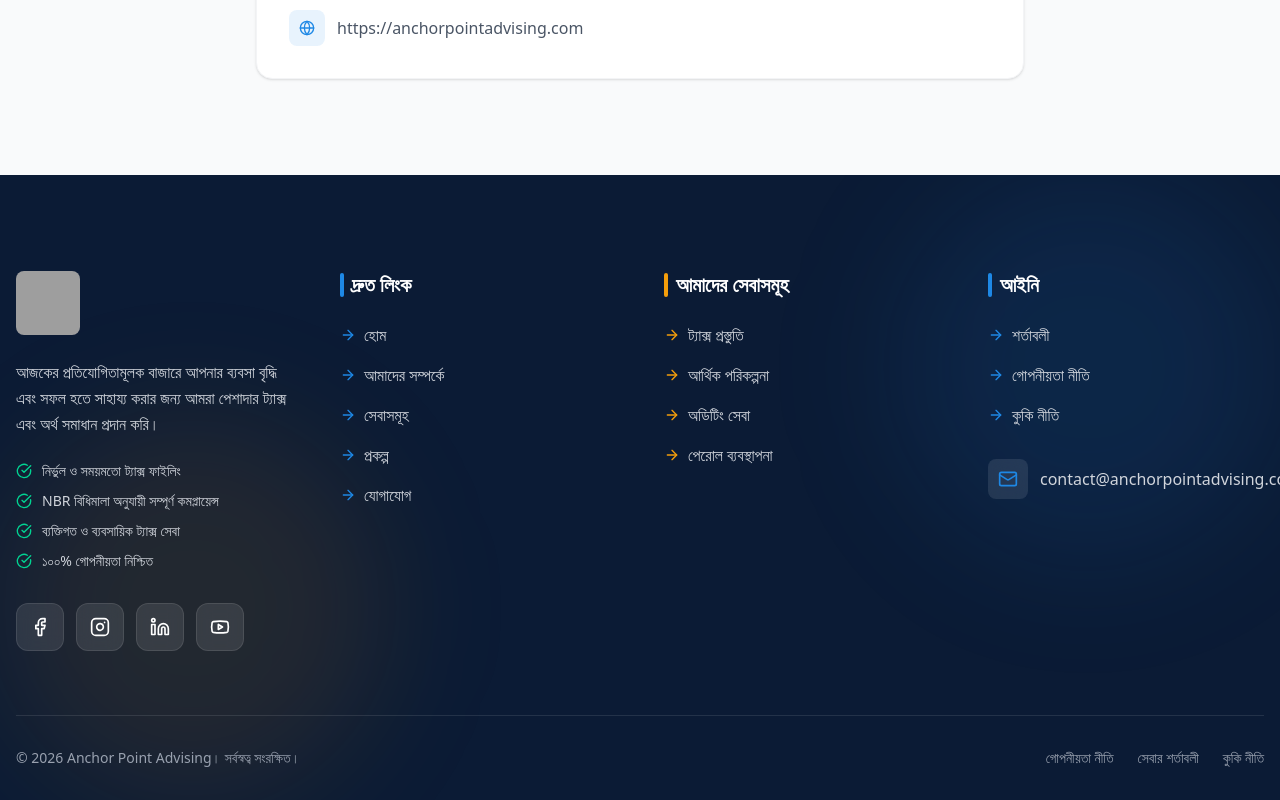
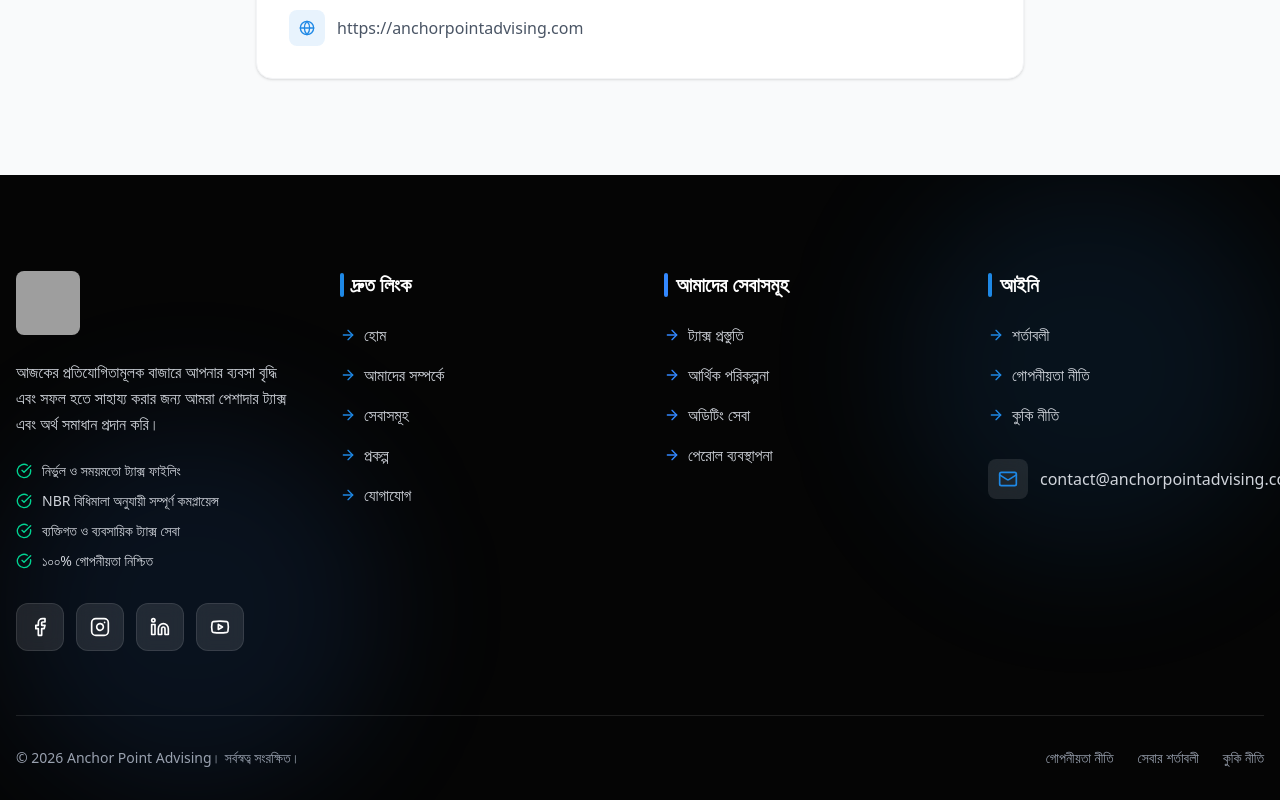
Before and after one commit to animeshkarmitun/anchorpoint-advising-website, a Next.js app: page /cookie-policy in a window 1280 px wide. Shown: the part 2578-3378 px from the top of the page. Built offline with nearby package versions, Linux system fonts and the light colour scheme; grey boxes are pictures that could not be loaded.

Commit message:
Apply branding color pattern: deep black primary, electric blue secondary, updated scrollbar and Team.tsx hardcoded colors

```diff
--- a/src/app/globals.css
+++ b/src/app/globals.css
@@ -1,11 +1,11 @@
 @import "tailwindcss";
 
 @theme {
-  --color-primary: #0B1B35;
-  --color-secondary: #1E88E5;
-  --color-accent: #F59E0B;
+  --color-primary: #050505;
+  --color-secondary: #1e88e5;
+  --color-accent: #3388FF;
   --color-background: #ffffff;
-  --color-foreground: #171717;
+  --color-foreground: #111111;
   --font-sans: var(--font-poppins), ui-sans-serif, system-ui, sans-serif;
 
 }
@@ -33,11 +33,11 @@ body {
 
   0%,
   100% {
-    box-shadow: 0 0 20px rgba(30, 136, 229, 0.3);
+    box-shadow: 0 0 20px rgba(0, 85, 255, 0.3);
   }
 
   50% {
-    box-shadow: 0 0 40px rgba(30, 136, 229, 0.6);
+    box-shadow: 0 0 40px rgba(0, 85, 255, 0.6);
   }
 }
 
@@ -70,16 +70,16 @@ html {
 
 /* Custom Scrollbar */
 ::-webkit-scrollbar {
-  width: 10px;
+  width: 6px;
 }
 
 ::-webkit-scrollbar-track {
-  background: #f1f1f1;
+  background: #f5f5f5;
 }
 
 ::-webkit-scrollbar-thumb {
-  background: #1E88E5;
-  border-radius: 5px;
+  background: #1e88e5;
+  border-radius: 10px;
 }
 
 ::-webkit-scrollbar-thumb:hover {
@@ -103,7 +103,7 @@ html {
 
 /* Text Gradient */
 .text-gradient {
-  background: linear-gradient(135deg, #1E88E5 0%, #F59E0B 100%);
+  background: linear-gradient(135deg, #0055FF 0%, #3388FF 100%);
   -webkit-background-clip: text;
   -webkit-text-fill-color: transparent;
   background-clip: text;
--- a/src/components/About.tsx
+++ b/src/components/About.tsx
@@ -109,7 +109,7 @@ export default function About() {
                                     transition={{ delay: index * 0.1 }}
                                     className="group flex items-start gap-4 p-4 rounded-2xl hover:bg-gray-50 transition-all cursor-pointer"
                                 >
-                                    <div className={`w-12 h-12 bg-gradient-to-br ${feature.color} rounded-xl flex items-center justify-center flex-shrink-0 group-hover:scale-110 transition-transform shadow-lg`}>
+                                    <div className={`w-12 h-12 bg-linear-to-br ${feature.color} rounded-xl flex items-center justify-center shrink-0 group-hover:scale-110 transition-transform shadow-lg`}>
                                         <div className="text-white">
                                             {feature.icon}
                                         </div>
--- a/src/components/CalendlyModal.tsx
+++ b/src/components/CalendlyModal.tsx
@@ -61,7 +61,7 @@ export default function CalendlyModal({ isOpen, onClose, calendlyUrl }: Calendly
     if (!isOpen) return null;
 
     return (
-        <div className="fixed inset-0 z-[100] flex items-center justify-center bg-black/50 backdrop-blur-sm">
+        <div className="fixed inset-0 z-100 flex items-center justify-center bg-black/50 backdrop-blur-sm">
             <div className="relative w-full max-w-4xl mx-4 bg-white rounded-2xl shadow-2xl overflow-hidden">
                 {/* Close Button */}
                 <button
@@ -74,7 +74,7 @@ export default function CalendlyModal({ isOpen, onClose, calendlyUrl }: Calendly
 
                 {/* Loading Indicator */}
                 {isLoading && (
-                    <div className="absolute inset-0 z-[5] flex flex-col items-center justify-center bg-white">
+                    <div className="absolute inset-0 z-5 flex flex-col items-center justify-center bg-white">
                         <LogoLoader text="Loading scheduler" size={72} />
                     </div>
                 )}
--- a/src/components/Team.tsx
+++ b/src/components/Team.tsx
@@ -24,7 +24,7 @@ export default function Team() {
             {/* Background Pattern */}
             <div className="absolute inset-0 opacity-5">
                 <div className="absolute inset-0" style={{
-                    backgroundImage: 'radial-gradient(circle at 2px 2px, #3B82F6 1px, transparent 0)',
+                    backgroundImage: 'radial-gradient(circle at 2px 2px, #0055FF 1px, transparent 0)',
                     backgroundSize: '40px 40px'
                 }} />
             </div>
@@ -48,7 +48,7 @@ export default function Team() {
                         whileInView={{ opacity: 1, y: 0 }}
                         viewport={{ once: true }}
                         transition={{ delay: 0.2 }}
-                        className="text-5xl md:text-6xl font-bold text-[#1E3A8A] mb-6"
+                        className="text-5xl md:text-6xl font-bold text-primary mb-6"
                     >
                         {t.title1}{" "}
                         <span className="text-secondary">
@@ -74,10 +74,10 @@ export default function Team() {
                             whileInView={{ opacity: 1, y: 0 }}
                             viewport={{ once: true }}
                             transition={{ delay: 0.4 }}
-                            className="mt-6 inline-flex items-center gap-2 px-6 py-3 bg-[#1E3A8A]/5 border border-[#1E3A8A]/10 rounded-full"
+                            className="mt-6 inline-flex items-center gap-2 px-6 py-3 bg-primary/5 border border-primary/10 rounded-full"
                         >
-                            <Shield className="w-5 h-5 text-[#F59E0B] flex-shrink-0" />
-                            <span className="text-[#1E3A8A] font-semibold text-sm md:text-base tracking-wide">
+                            <Shield className="w-5 h-5 text-accent flex-shrink-0" />
+                            <span className="text-primary font-semibold text-sm md:text-base tracking-wide">
                                 {t.trustIndicator}
                             </span>
                         </motion.div>
@@ -132,7 +132,7 @@ export default function Team() {
                                             }}
                                             className="absolute top-4 right-4 z-10"
                                         >
-                                            <Sparkles className="w-8 h-8 text-[#F59E0B]" />
+                                            <Sparkles className="w-8 h-8 text-accent" />
                                         </motion.div>
                                     </motion.div>
 
@@ -143,7 +143,7 @@ export default function Team() {
                                             opacity: hoveredIndex === index ? 1 : 0,
                                         }}
                                         transition={{ duration: 0.3 }}
-                                        className="absolute inset-0 bg-gradient-to-t from-[#0B1B35] via-[#1E3A8A]/90 to-transparent flex items-center justify-center space-x-4"
+                                        className="absolute inset-0 bg-gradient-to-t from-black via-secondary/90 to-transparent flex items-center justify-center space-x-4"
                                     >
                                         {[
                                             { icon: Linkedin, href: '#' },
@@ -160,7 +160,7 @@ export default function Team() {
                                                 }}
                                                 transition={{ delay: i * 0.1 }}
                                                 whileHover={{ scale: 1.2, rotate: 5 }}
-                                                className="w-12 h-12 glass rounded-full flex items-center justify-center text-white hover:bg-[#F59E0B] transition-all duration-300"
+                                                className="w-12 h-12 glass rounded-full flex items-center justify-center text-white hover:bg-accent transition-all duration-300"
                                             >
                                                 <social.icon className="w-6 h-6" />
                                             </motion.a>
@@ -184,7 +184,7 @@ export default function Team() {
 
                                 {/* Content Section */}
                                 <div className="p-6 text-center bg-white">
-                                    <h3 className="text-xl font-bold text-[#1E3A8A] mb-2 group-hover:text-gradient transition-all duration-300">
+                                    <h3 className="text-xl font-bold text-primary mb-2 group-hover:text-gradient transition-all duration-300">
                                         {member.name}
                                     </h3>
                                     <p className="text-gray-600 font-medium">{member.role}</p>
@@ -208,7 +208,7 @@ export default function Team() {
                     >
                         <a
                             href="#consultation"
-                            className="group inline-flex items-center gap-3 px-8 py-4 bg-gradient-to-r from-[#1E3A8A] to-[#2563EB] text-white font-bold text-lg rounded-full shadow-lg hover:shadow-xl hover:scale-105 transition-all duration-300"
+                            className="group inline-flex items-center gap-3 px-8 py-4 bg-gradient-to-r from-primary to-secondary text-white font-bold text-lg rounded-full shadow-lg hover:shadow-xl hover:scale-105 transition-all duration-300"
                         >
                             {t.ctaText}
                             <ArrowRight className="w-5 h-5 group-hover:translate-x-1 transition-transform duration-300" />
```
